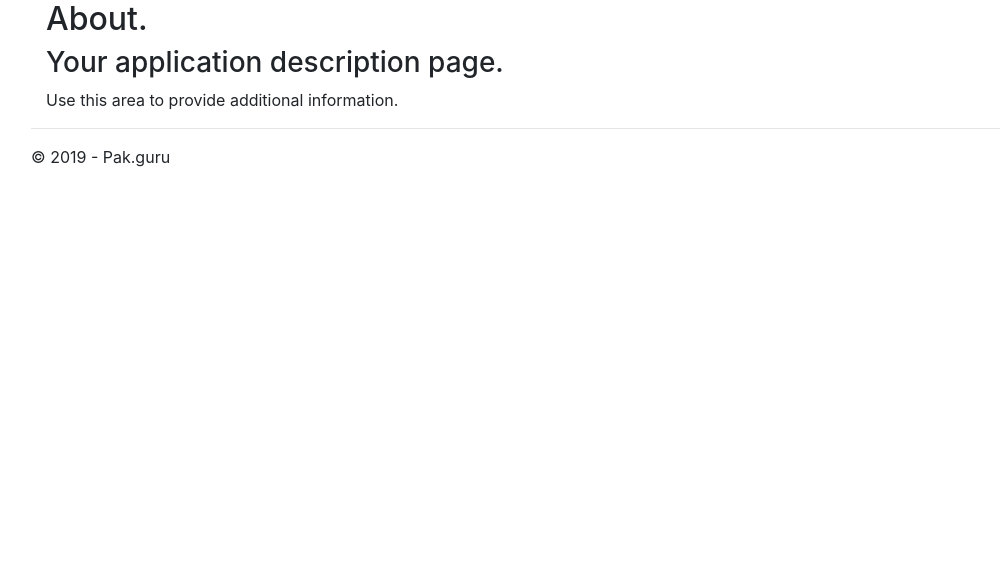
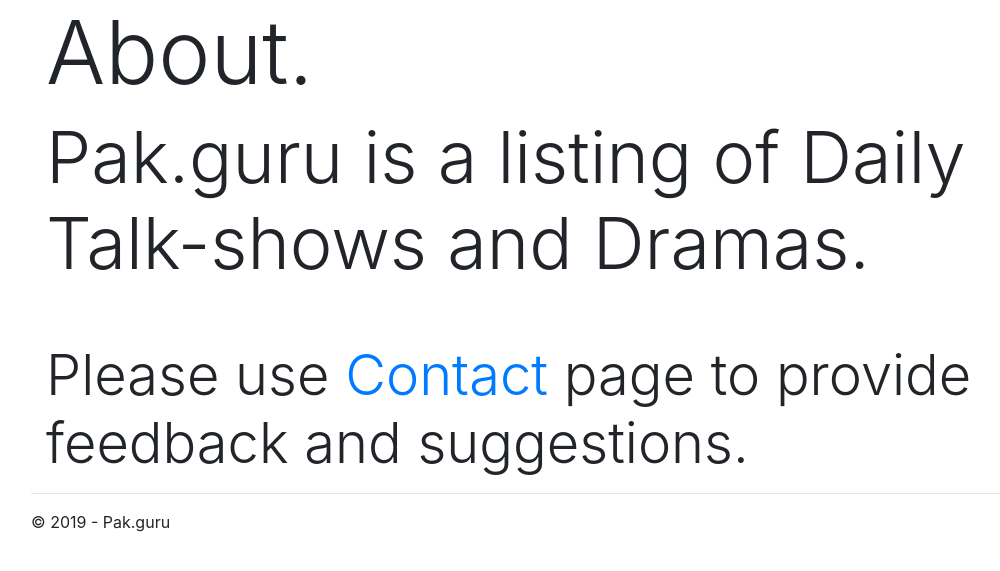
Before and after one commit to bilgrami/pakguru, a Django app: page /about/ in a window 1280 px wide. Shown: the part 80-651 px from the top of the page, without its empty margins (54-1054 px from the left). Run offline with Django 3.2, Linux system fonts and the light colour scheme; some libraries are stand-ins or nearby versions.

Commit message:
added about and contact page

```diff
--- a/project/pakguru_project/frontend_app/templates/pakguru_app/about.html
+++ b/project/pakguru_project/frontend_app/templates/pakguru_app/about.html
@@ -2,9 +2,9 @@
 
 {% block content %}
 
-<h2>{{ title }}.</h2>
-<h3>{{ message }}</h3>
-
-<p>Use this area to provide additional information.</p>
+<h2 class="display-2">{{ title }}.</h2>
+<h3 class="display-3">{{ message }}</h3>
+<br/><br/>
+<h4 class="display-4">Please use <a href="{% url 'contact' %}">Contact</a> page to provide feedback and suggestions.</h4>
 
 {% endblock %}
--- a/project/pakguru_project/frontend_app/views.py
+++ b/project/pakguru_project/frontend_app/views.py
@@ -25,7 +25,7 @@
     )
 
 
-@cache_page(24*60*4)
+# @cache_page(24*60*4)
 def contact(request):
     """Renders the contact page."""
     assert isinstance(request, HttpRequest)
@@ -33,14 +33,14 @@
         request,
         'pakguru_app/contact.html',
         {
-            'title': 'Contact',
-            'message': 'Your contact page.',
+            'title': '',
+            'message': '',
             'year': datetime.now().year,
         }
     )
 
 
-@cache_page(24*60*4)
+# @cache_page(24*60*4)
 def about(request):
     """Renders the about page."""
     assert isinstance(request, HttpRequest)
@@ -49,7 +49,7 @@
         'pakguru_app/about.html',
         {
             'title': 'About',
-            'message': 'Your application description page.',
+            'message': 'Pak.guru is a listing of Daily Talk-shows and Dramas.',
             'year': datetime.now().year,
         }
     )
```
Also changed, not shown: project/pakguru_project/frontend_app/templates/pakguru_app/contact.html (+1 -10 lines).
